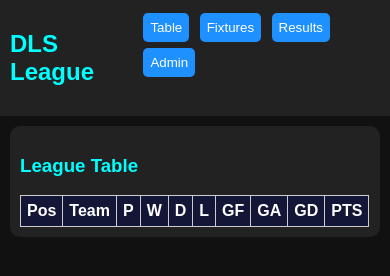
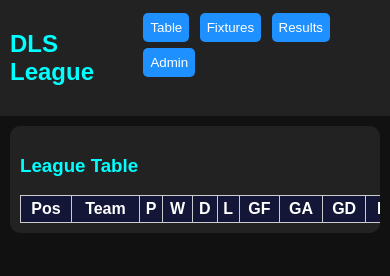
Before and after one commit to ronaldronnie16/Ronald-Ronnie-2, a plain HTML site: page index.html in a window 390 px wide. Drawn offline with Linux system fonts and the light colour scheme.

Commit message:
update dls.css

```diff
--- a/dls.css
+++ b/dls.css
@@ -3,6 +3,7 @@ body{
   font-family:Arial;
   background:#111;
   color: aqua;
+  overflow-x: hidden;
 }
 
 .navbar{
@@ -28,6 +29,7 @@ button{
   background: #222;
   padding:10px;
   border-radius:10px;
+  overflow-x: auto;
 }
 
 #results{
@@ -40,7 +42,8 @@ button{
 }
 
 table{
-  width: fit-content;
+  width: 100%;
+  min-width: 400px;
   border-collapse:collapse;
   background: #131637;
   color: white;
@@ -51,3 +54,10 @@ th,td{
   padding:6px;
   text-align:center;
 }
+
+@media (max-width: 600px) {
+  th, td {
+    padding: 4px 2px;
+    font-size: 12""px;
+  }
+}
```
